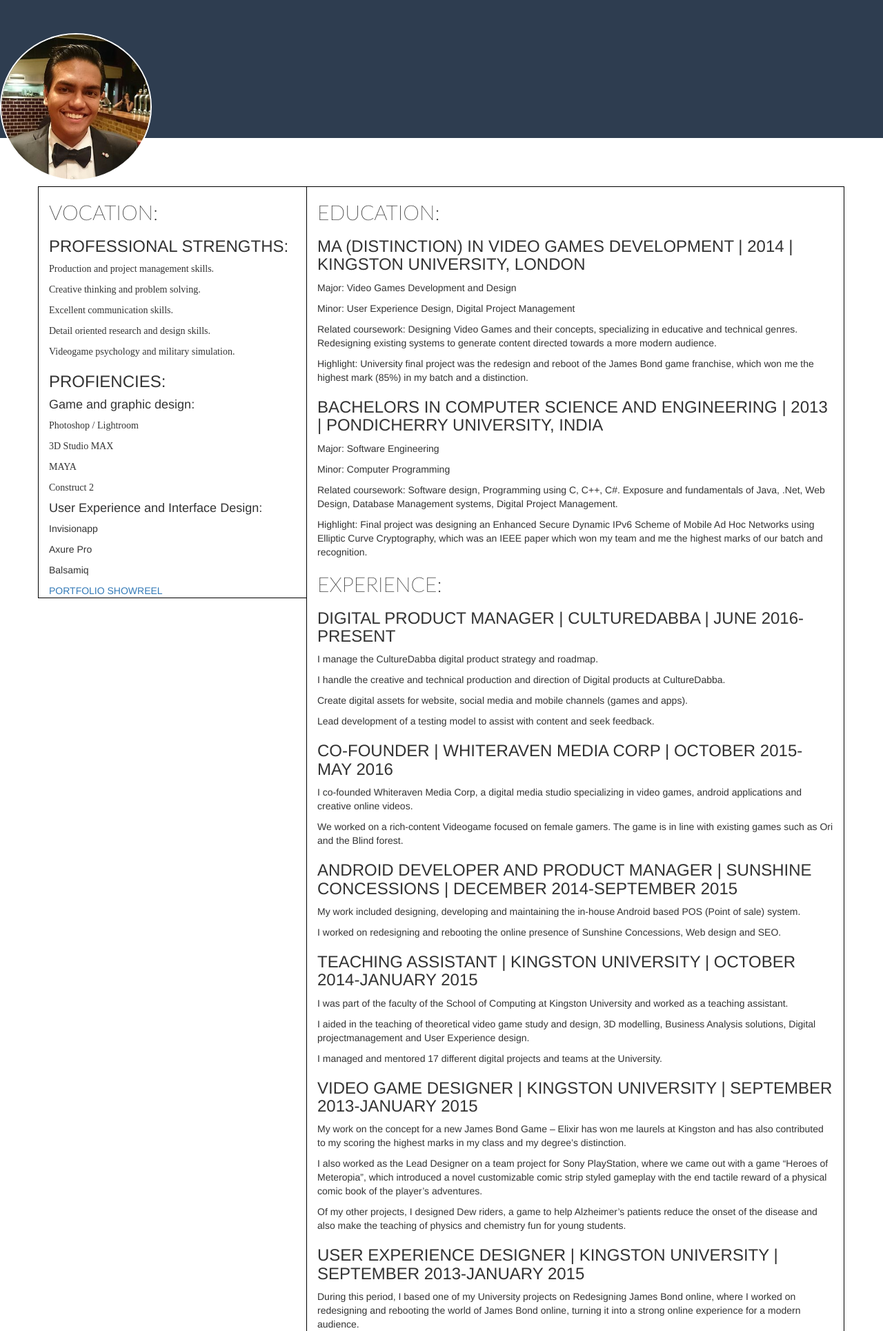
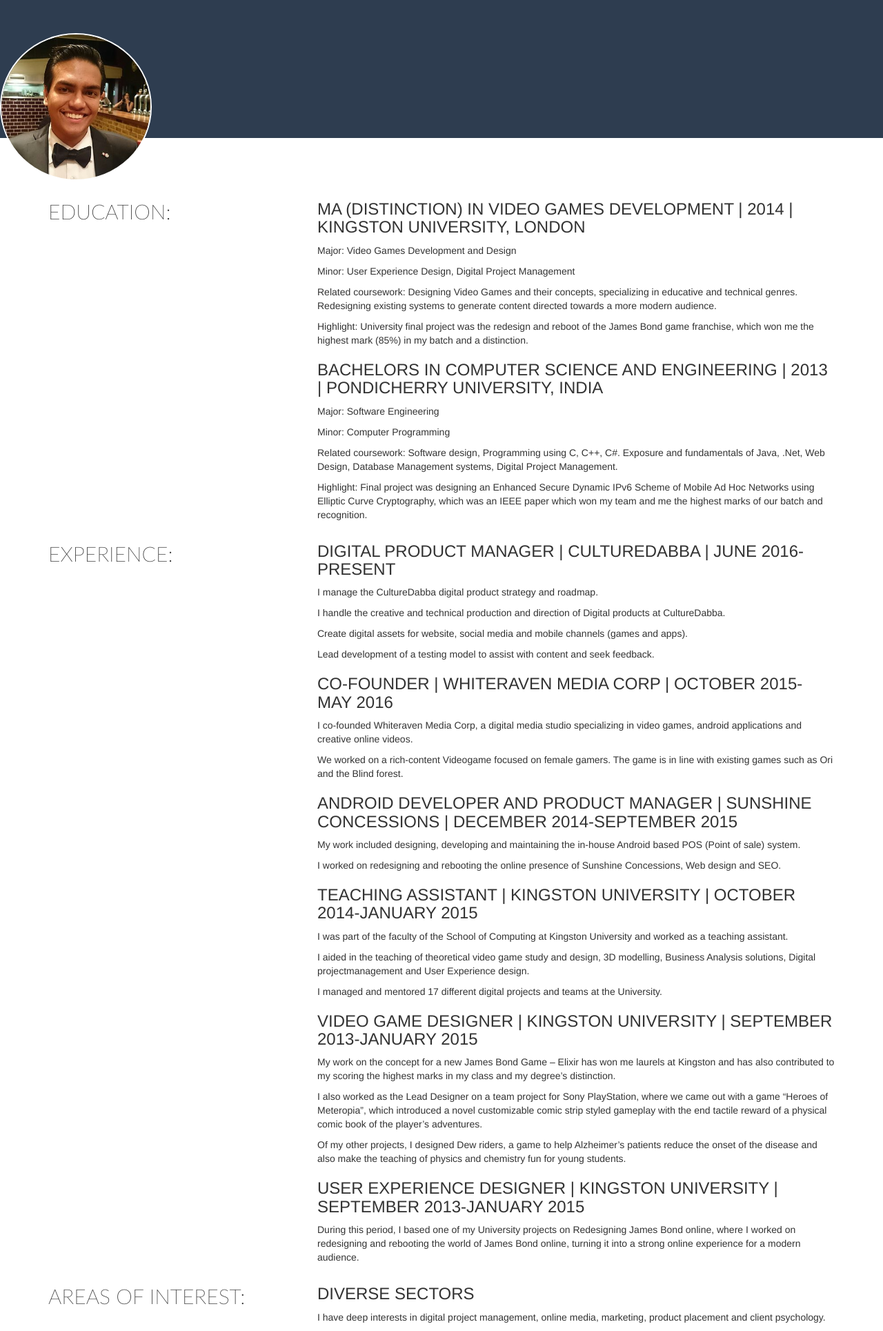
Before and after one commit to Electromau5/vaibhav-gupta, a Rails app: page /pages/resume in a window 1280 px wide. Shown: the part 52-1981 px from the top of the page at 69% size. Run offline with Rails 7, Linux system fonts and the light colour scheme; style sheets or scripts are compiled from the project's sources; some libraries are stand-ins or nearby versions.

Commit message:
Changes to resume layout

```diff
--- a/app/views/pages/resume.html.erb
+++ b/app/views/pages/resume.html.erb
@@ -26,29 +26,11 @@
 </div>
 <div class="container" style="margin-top: 70px">
   <div class="row">
-    <div class="col-md-4" style="border:1px solid black;margin-right:-1px">
-      <h2 style="font-family:'Lato-Thin'">VOCATION:</h2>
-    <h3>PROFESSIONAL STRENGTHS:</h3>
-    <p style="font-family:'Lato-Regular'">Production and project management skills.</p>
-    <p style="font-family:'Lato-Regular'">Creative thinking and problem solving.</p>
-    <p style="font-family:'Lato-Regular'">Excellent communication skills.</p>
-    <p style="font-family:'Lato-Regular'">Detail oriented research and design skills.</p>
-    <p style="font-family:'Lato-Regular'">Videogame psychology and military simulation.</p>
-    <h3>PROFIENCIES:</h3>
-    <h4>Game and graphic design:</h4>
-    <p style="font-family:'Lato-Regular'">Photoshop / Lightroom</p>
-    <p style="font-family:'Lato-Regular'">3D Studio MAX</p>
-    <p style="font-family:'Lato-Regular'">MAYA</p>
-    <p style="font-family:'Lato-Regular'">Construct 2</p>
-    <h4>User Experience and Interface Design:</h4>
-    <p>Invisionapp</p>
-    <p>Axure Pro</p>
-    <p>Balsamiq</p>
-    <%= link_to 'PORTFOLIO SHOWREEL', 'HTTP://VAIBHAV2PSP.WIX.COM/MYPORTFOLIO' %>
 
+    <div class="col-md-4">
+      <h2 style="font-family:'Lato-Thin'">EDUCATION:</h2>
     </div>
-    <div class="col-md-8" style="border:1px solid black">
-      <h2 style="font-family:'Lato-Thin'">EDUCATION:</h2>
+    <div class="col-md-8">
       <h3>MA (DISTINCTION) IN VIDEO GAMES DEVELOPMENT | 2014 | KINGSTON UNIVERSITY, LONDON</h3>
         <p>Major: Video Games Development and Design</p>
         <p>Minor: User Experience Design, Digital Project Management</p>
@@ -59,7 +41,11 @@
         <p>Minor: Computer Programming</p>
         <p>Related coursework: Software design, Programming using C, C++, C#. Exposure and fundamentals of Java, .Net, Web Design, Database Management systems, Digital Project Management.</p>
         <p>Highlight: Final project was designing an Enhanced Secure Dynamic IPv6 Scheme of Mobile Ad Hoc Networks using Elliptic Curve Cryptography, which was an IEEE paper which won my team and me the highest marks of our batch and recognition.</p>
+    </div>
+    <div class="col-md-4">
       <h2 style="font-family:'Lato-Thin'">EXPERIENCE:</h2>
+    </div>
+    <div class="col-md-8">
       <h3>DIGITAL PRODUCT MANAGER | CULTUREDABBA | JUNE 2016-PRESENT</h3>
         <p>I manage the CultureDabba digital product strategy and roadmap.</p>
         <p>I handle the creative and technical production and direction of Digital products at CultureDabba.</p>
@@ -81,13 +67,21 @@
         <p>Of my other projects, I designed Dew riders, a game to help Alzheimer’s patients reduce the onset of the disease and also make the teaching of physics and chemistry fun for young students.</p>
       <h3>USER EXPERIENCE DESIGNER | KINGSTON UNIVERSITY | SEPTEMBER 2013-JANUARY 2015</h3>
         <p>During this period, I based one of my University projects on Redesigning James Bond online, where I worked on redesigning and rebooting the world of James Bond online, turning it into a strong online experience for a modern audience.</p>
+    </div>
+    <div class="col-md-4">
       <h2 style="font-family:'Lato-Thin'">AREAS OF INTEREST:</h2>
+    </div>
+    <div class="col-md-8">
       <h3> DIVERSE SECTORS </h3>
       <p>I have deep interests in digital project management, online media, marketing, product placement and client psychology.</p>
       <p>I have an inclination towards designing video games with intricate levels of detail, particularly puzzle and free to play games.</p>
       <p>I am very interested in concept design and re-engineering digital media.</p>
       <p>I am very keen on User Experience design and redesign of websites and mobile applications.</p>
+    </div>
+    <div class="col-md-4">
       <h2 style="font-family:'Lato-Thin'">SKILLS AND ABILITIES:</h2>
+    </div>
+    <div class="col-md-8">
       <h3>VIDEO GAME DESIGN AND DEVELOPMENT</h3>
       <p>I possess extensive knowledge and experience with modern video game industry standards and trends.</p>
       <p>I am proficient at designing Video games at both extremely complex levels and simple intricate puzzle based games.</p>
@@ -104,7 +98,11 @@
       <p>I have participated in the weekly workshops at Kingston University, London, and delivered presentations on topics like: Redesigning James Bond, Psychology based Video Games Design, Narratology vs Ludology in Video Games, etc.</p>
       <p>I have a strong passion for languages and am proficient with written and spoken English, French, Hindi and Tamil.</p>
       <p>In addition to the above, I possess elementary proficiency with German, Spanish, Italian and Bulgarian.</p>
+    </div>
+    <div class="col-md-4">
       <h2 style="font-family:'Lato-Thin'">REFERENCES:</h2>
+    </div>
+    <div class="col-md-8">
       <h3>Prof. Vesna Brujic-Okretic </h3>
       <p>Head of Computing and Information Systems, Kingston University, London
       vesna@kingston.ac.uk</p>
```
